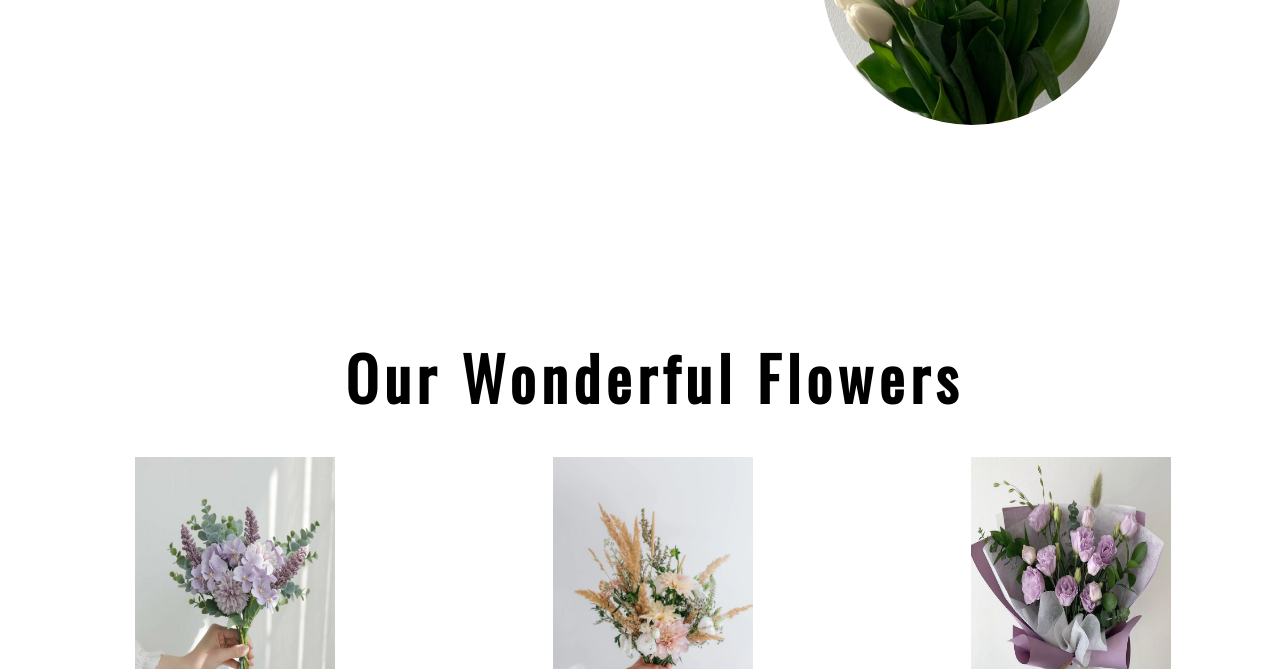
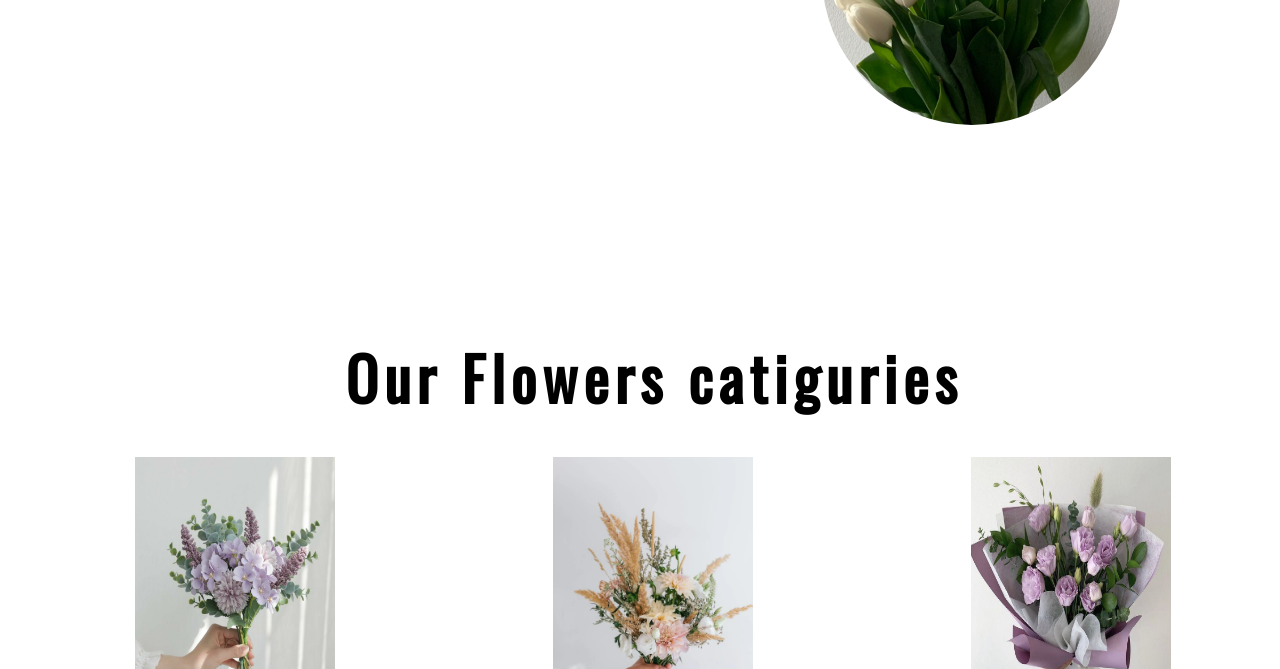
Before and after one commit to lavi11367/florence, a plain HTML site: page florence project 9.30.50 AM/index.html in a window 1280 px wide. Shown: the part 431-1100 px from the top of the page. Drawn offline with nearby package versions, Linux system fonts and the light colour scheme.

Commit message:
new changes

```diff
--- a/florence project 9.30.50 AM/index.html
+++ b/florence project 9.30.50 AM/index.html
@@ -200,7 +200,7 @@ textarea{
             <img src="tulips.jfif" alt="" >
             </div>
             <div class="main" id="Explore">
-                <h1 id="eh1">Our Wonderful Flowers</h1>
+                <h1 id="eh1">Our Flowers catiguries</h1>
 
 <div class="flex-container">
   <div><img src="1.jfif" alt="" width="200px" height="300px">
```
